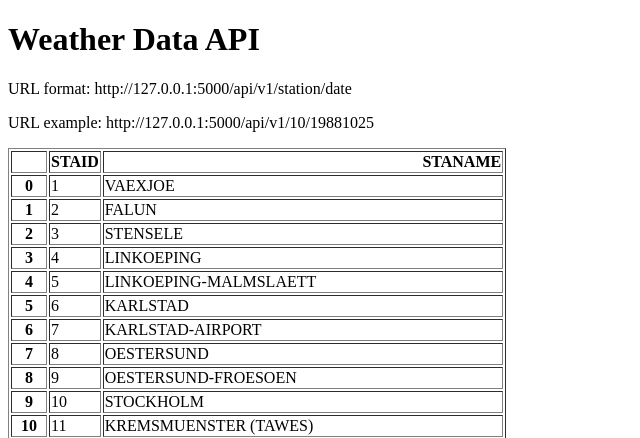
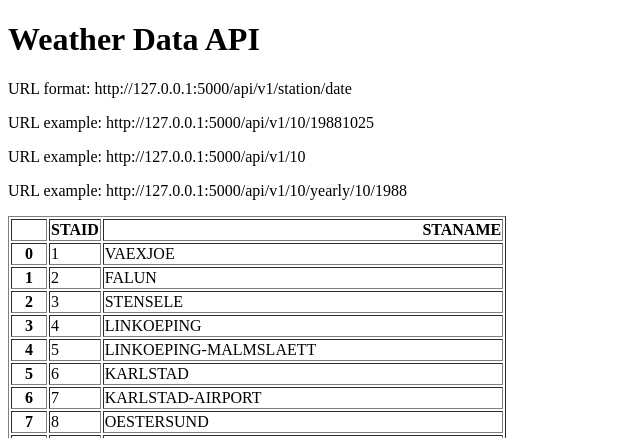
Before and after one commit to Mistablu/Weather-API, a Flask app: page / in a window 1280 px wide. Shown: the top 438 px of the page, without its empty margins (0-640 px from the left). Run offline with Flask 3, Linux system fonts and the light colour scheme.

Commit message:
add url endpoint for yearly and all data

```diff
--- a/main.py
+++ b/main.py
@@ -15,5 +15,21 @@ def about(station,date):
     temperature = df.loc[df["    DATE"] == date]["   TG"].squeeze() /10
     return {"station": station, "date": date, "temperature": temperature}
 
+@app.route("/api/v1/<station>")
+def all_data(station):
+    filename = "data_small/TG_STAID"+str(station).zfill(6)+".txt"
+    df = pd.read_csv(filename,skiprows=20,parse_dates=["    DATE"])
+    result = df.to_dict(orient="records")
+    return result
+
+@app.route("/api/v1/yearly/<station>/<year>")
+def yearly_data(station,year):
+    filename = "data_small/TG_STAID"+str(station).zfill(6)+".txt"
+    df = pd.read_csv(filename,skiprows=20)
+    df["    DATE"]= df["    DATE"].astype(str)
+    result = df[df["    DATE"].str.startswith(str(year))].to_dict(orient="records")
+    return result
+
+
 if __name__ == "__main__":
-    app.run()
+    app.run(debug=True)
--- a/templates/home.html
+++ b/templates/home.html
@@ -15,6 +15,12 @@
         URL example: http://127.0.0.1:5000/api/v1/10/19881025
     </p>
     <p>
+        URL example: http://127.0.0.1:5000/api/v1/10
+    </p>
+    <p>
+        URL example: http://127.0.0.1:5000/api/v1/10/yearly/10/1988
+    </p>
+    <p>
         {{data|safe}}
     </p>
 </body>
```
